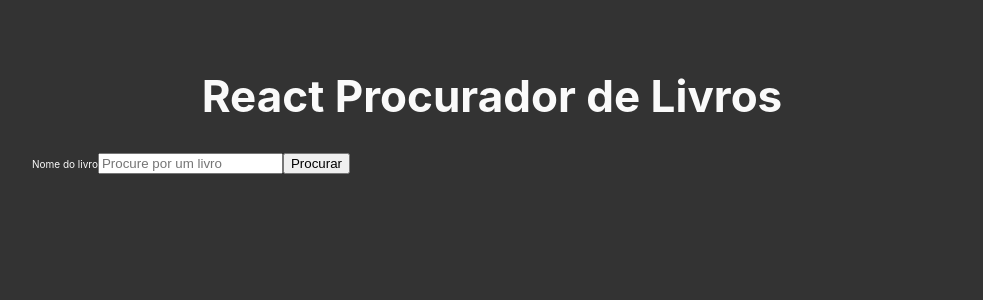
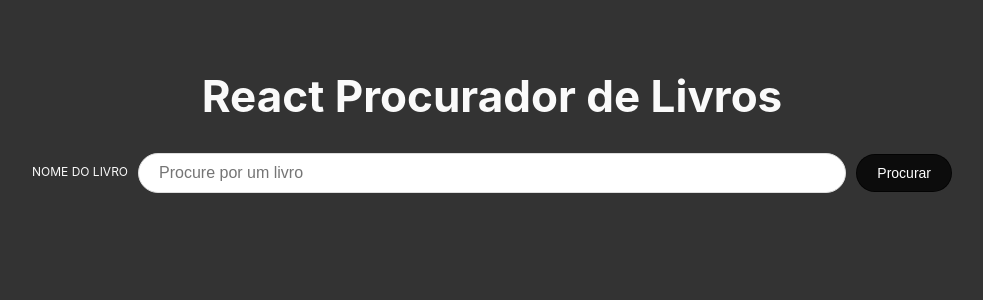
Before and after one commit to aalmeida00/react-movie, a React (Create React App) app: page / in a window 1280 px wide. Shown: the top 300 px of the page, without its empty margins (148-1131 px from the left). Built offline with nearby package versions, Linux system fonts and the light colour scheme.

Commit message:
build: basic fetch api

```diff
--- a/src/App.css
+++ b/src/App.css
@@ -32,14 +32,51 @@ small {
   text-align: center;
 }
 
+.form {
+  display: grid;
+}
+
+.form--label {
+  font-size: 1.2rem;
+  margin-bottom: 0.2rem;
+  text-transform: uppercase;
+}
+
+.form--input {
+  font-size: 1.6rem;
+  padding: 0.5rem 2rem;
+  line-height: 2.8rem;
+  border-radius: 20px;
+  border: 1px solid #ddd;
+  margin-bottom: 1rem;
+}
+
+.form--button {
+  background-color: rgba(0, 0, 0, 0.75);
+  color: #fff;
+  padding: 1rem 2rem;
+  border: 1px solid rgba(0, 0, 0, 0.75);
+  border-radius: 20px;
+  font-size: 1.4rem;
+  cursor: pointer;
+  transition: background-color 0.25s;
+}
+
+.form--button:hover {
+  background-color: rgba(0, 0, 0, 0.95);
+}
+
 .search-bar {
 }
 
-.form--label {
+@media (min-width: 786px) {
+  .form {
+    grid-template-columns: auto 1fr auto;
+    grid-gap: 1rem;
+    align-items: center;
+  }
+
+  .form--input {
+    margin-bottom: 0;
+  }
 }
-
-.form--input {
-}
-
-.form--button {
-}
--- a/src/components/SearchMovie/SearchMovies.js
+++ b/src/components/SearchMovie/SearchMovies.js
@@ -1,9 +1,23 @@
 import React from 'react';
 
 const SearchMovies = () => {
+  const procurarLivros = async (e) => {
+    e.preventDefault();
+    const query = 'Avengers';
+    const url = `https://api.themoviedb.org/3/movie/550?api_key=9adfe29ab2c581d7d5fae07da955d98d&language=en-US${query}`;
+
+    try {
+      const res = await fetch(url);
+      const data = await res.json();
+
+      console.log(data);
+    } catch (err) {
+      console.log(err);
+    }
+  };
   return (
     <div className="search-bar">
-      <form action="" className="form">
+      <form onSubmit={procurarLivros} action="" className="form">
         <label className="form--label" htmlFor="query">
           Nome do livro
         </label>
```
